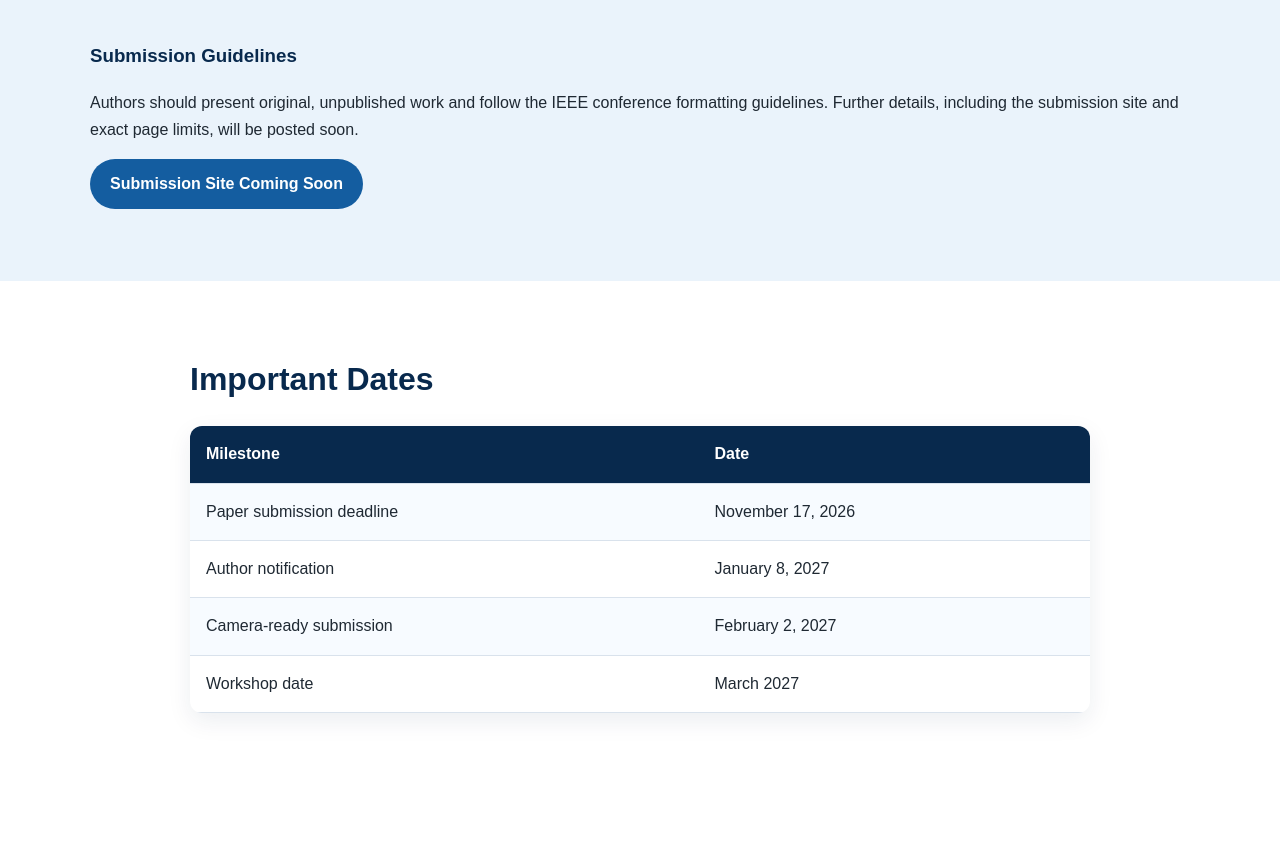
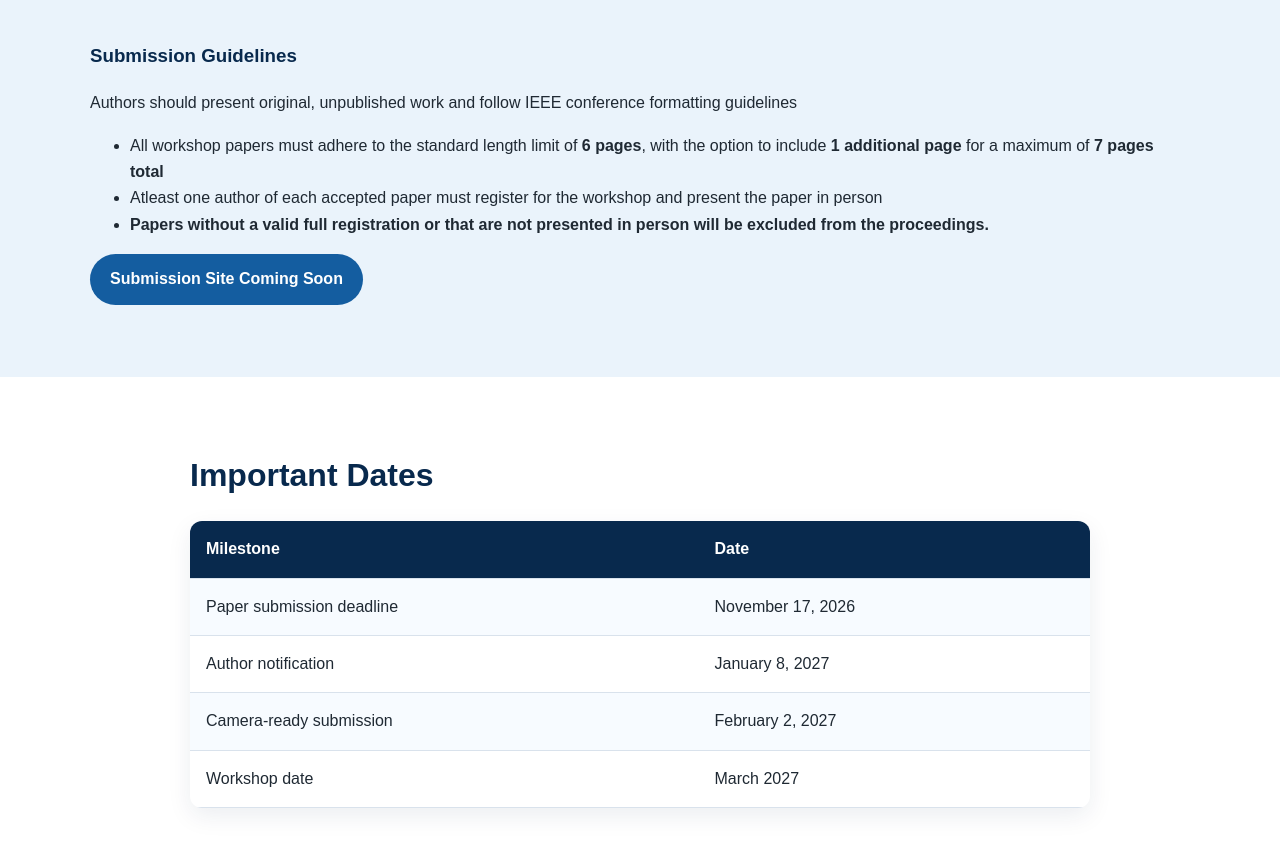
Before and after one commit to dp457/sremuav2027, a plain HTML site: page index.html in a window 1280 px wide. Shown: the part 2158-3012 px from the top of the page. Drawn offline with Linux system fonts and the light colour scheme.

Commit message:
Revise submission guidelines in index.html
Updated submission guidelines for clarity and formatting.

```diff
--- a/index.html
+++ b/index.html
@@ -100,11 +100,32 @@
         </ul>
       </div>
 
+
+
       <h3>Submission Guidelines</h3>
       <p>
-        Authors should present original, unpublished work and follow the IEEE conference formatting
-        guidelines. Further details, including the submission site and exact page limits, will be posted soon.
+        Authors should present original, unpublished work and follow IEEE conference formatting guidelines
       </p>
+
+      <ul>
+          <li>
+              All workshop papers must adhere to the standard length limit of
+              <strong> 6 pages</strong>, with the option to include
+              <strong>1 additional page</strong> for a maximum of
+              <strong>7 pages total</strong>
+          </li>
+
+          <li>
+            Atleast one author of each accepted paper must register for the workshop and present the paper in person
+          </li>
+
+          <li>
+              <strong>
+                Papers without a valid full registration or that are not presented in person will be excluded from the proceedings.
+              </strong>
+          </li>
+      </ul>
+
       <a class="button primary" href="#">Submission Site Coming Soon</a>
     </section>
 
```
